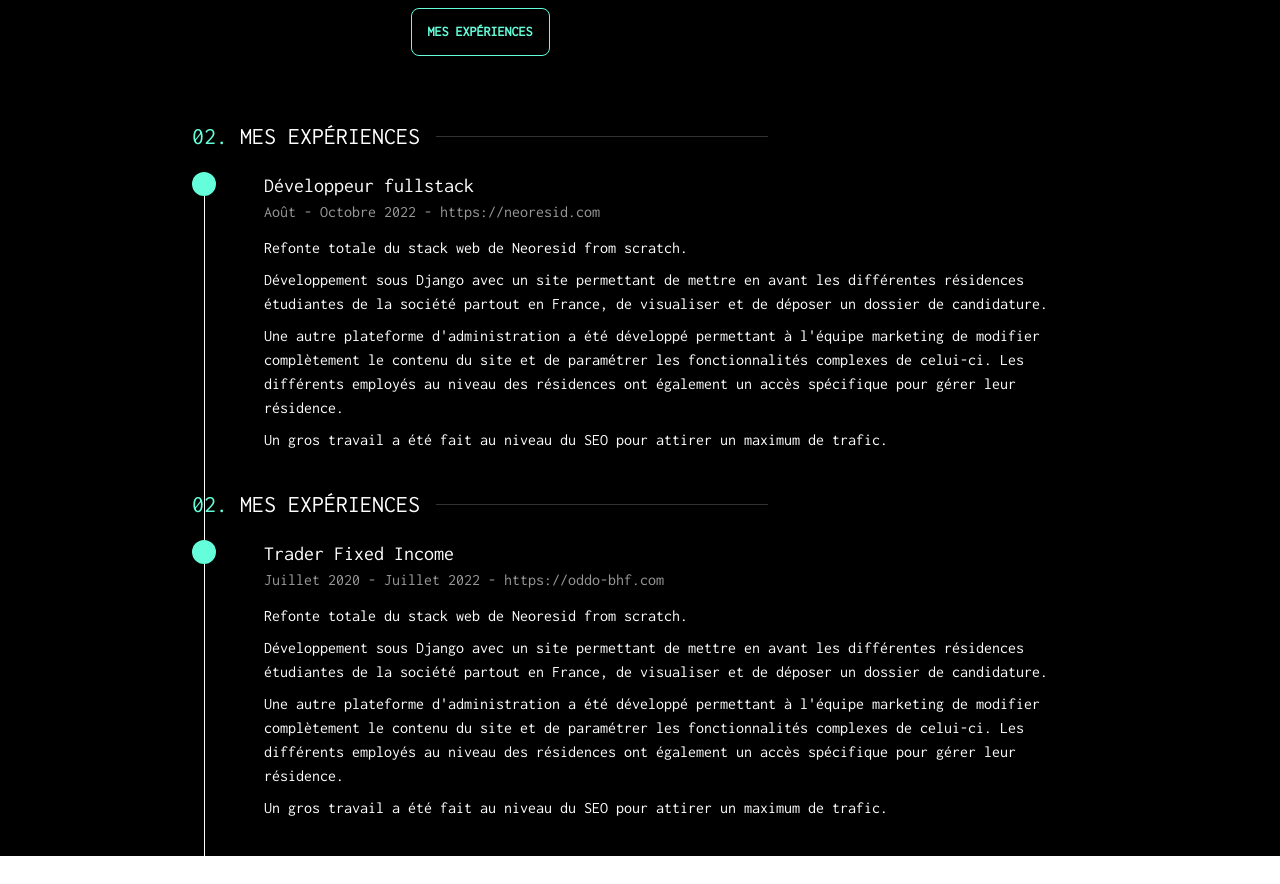
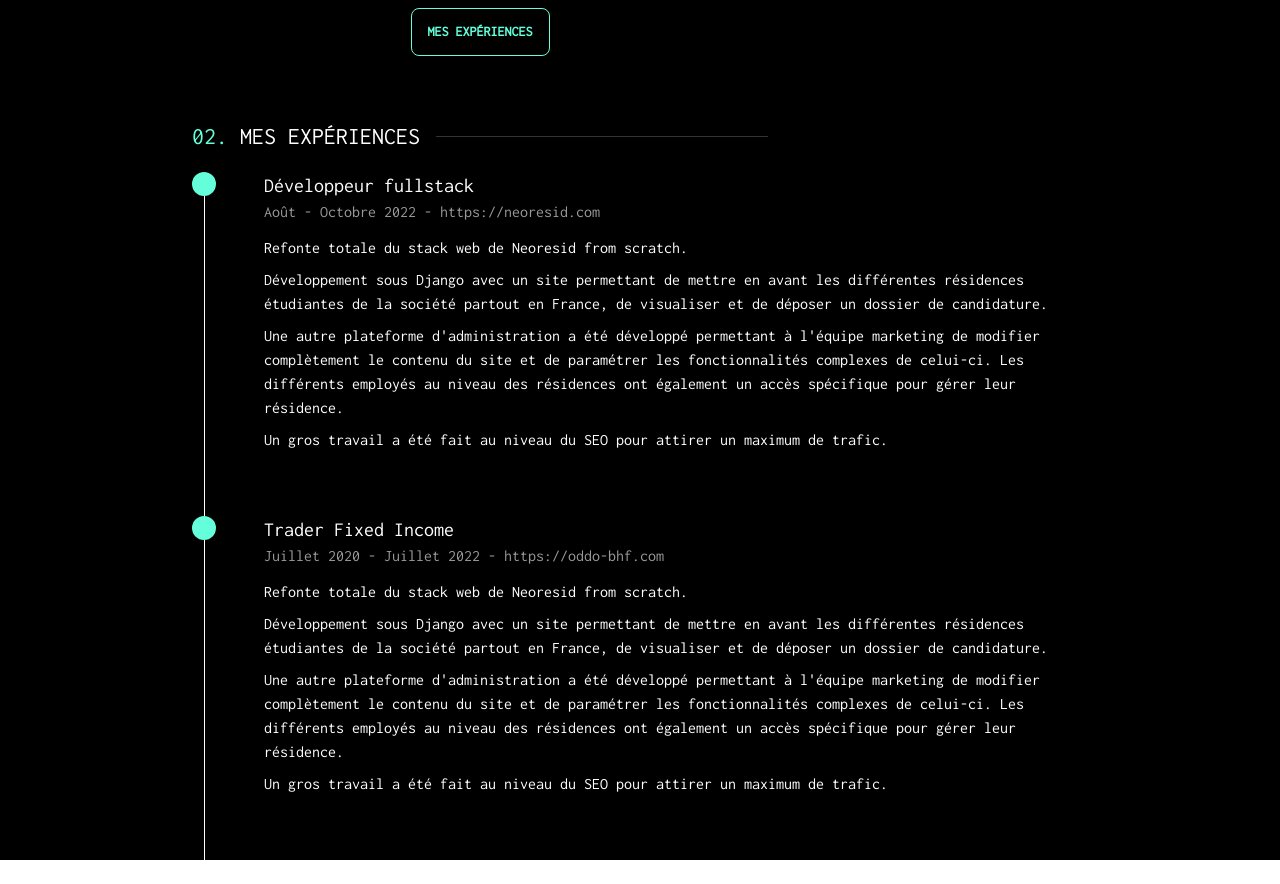
Before and after one commit to hilaliMoncef/portfolio, a Nuxt app: page / in a window 1280 px wide. Shown: the part 1660-2544 px from the top of the page. Built offline with nearby package versions, Linux system fonts and the light colour scheme.

Commit message:
FIX : Quick fix for experiences

```diff
--- a/components/Home/Experiences.vue
+++ b/components/Home/Experiences.vue
@@ -1,22 +1,18 @@
 <template>
-  <div
-    id="works"
-    class="snap-y snap-mandatory h-screen bg-black text-white pt-16 flex flex-col overflow-y-scroll"
-  >
-    <template
-      class="snap-always snap-center flex flex-1 h-full"
-      v-for="experience in experiences"
-      :key="experience.id"
-    >
-      <div class="container max-w-4xl mx-auto h-full px-3 xl:px-0">
-        <SectionTitle :number="2" title="Mes expériences" />
-
-        <div class="mt-5 flex gap-12 flex-1 h-full">
+  <div id="works" class="bg-black text-white pt-16 flex flex-col">
+    <div class="container max-w-4xl mx-auto h-full px-3 xl:px-0">
+      <SectionTitle :number="2" title="Mes expériences" class="mb-5" />
+      <template
+        class="flex flex-1 h-full"
+        v-for="experience in experiences"
+        :key="experience.id"
+      >
+        <div class="flex gap-12 flex-1 h-full">
           <div class="flex flex-col items-center flex-1">
             <div class="w-6 h-6 bg-primary rounded-full"></div>
             <div class="w-[1px] flex-1 bg-white"></div>
           </div>
-          <div>
+          <div class="pb-14">
             <div class="text-xl">
               {{ experience.title }}
             </div>
@@ -32,8 +28,8 @@
             <div class="mt-3" v-html="experience.description"></div>
           </div>
         </div>
-      </div>
-    </template>
+      </template>
+    </div>
   </div>
 </template>
 
```
